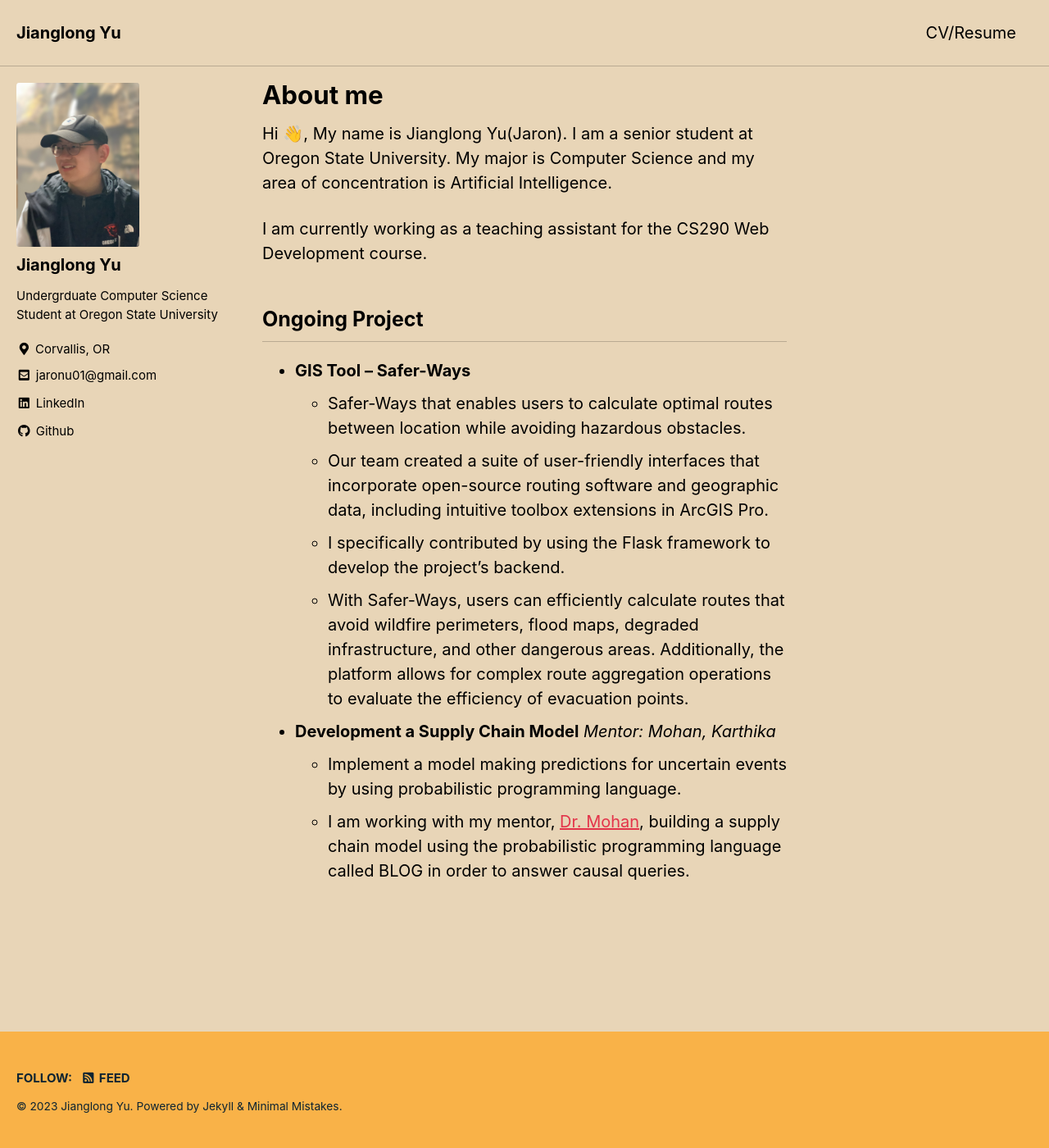
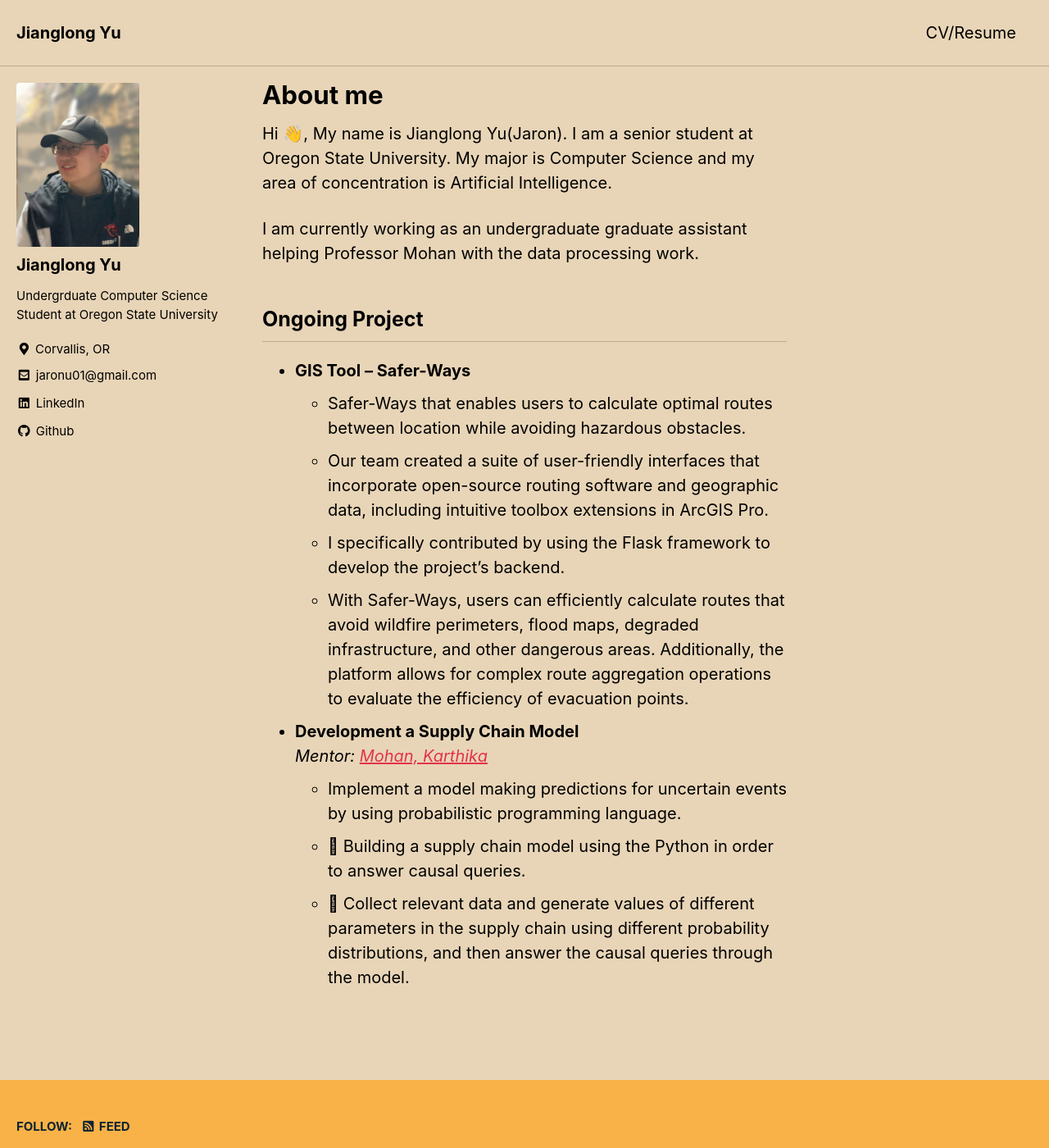
Before and after one commit to Jaron-U/jaron-u.github.io, a Jekyll site: the page built from _pages/home.md, in a window 1280 px wide and 1400 px high. Shown: the whole window at 82% size. Built offline with Jekyll 4.4.1, drawn with Linux system fonts in a browser that asks for light colours; cached includes are drawn as plain includes.

Commit message:
new updates

```diff
--- a/_pages/home.md
+++ b/_pages/home.md
@@ -11,7 +11,7 @@ redirect_from:
 Hi 👋,
 My name is Jianglong Yu(Jaron). I am a senior student at Oregon State University. My major is Computer Science and my area of concentration is Artificial Intelligence.
 
-I am currently working as a teaching assistant for the CS290 Web Development course.
+I am currently working as an undergraduate graduate assistant helping Professor Mohan with the data processing work.
 ## Ongoing Project
 - **GIS Tool – Safer-Ways**
   - Safer-Ways that enables users to calculate optimal routes between location  while avoiding hazardous obstacles.
@@ -21,6 +21,7 @@ I am currently working as a teaching assistant for the CS290 Web Development cou
 
 
 - **Development a Supply Chain Model**
-  *Mentor: Mohan, Karthika*
+  *Mentor: [Mohan, Karthika](http://www.karthikamohan.com/)*
   - Implement a model making predictions for uncertain events by using probabilistic programming language.
-  - I am working with my mentor, [Dr. Mohan](http://www.karthikamohan.com/), building a supply chain model using the probabilistic programming language called BLOG in order to answer causal queries.
+  - 	Building a supply chain model using the Python in order to answer causal queries.
+  - 	Collect relevant data and generate values of different parameters in the supply chain using different probability distributions, and then answer the causal queries through the model.
```
Also changed, not shown: _pages/resume.md (+6 -4 lines).
